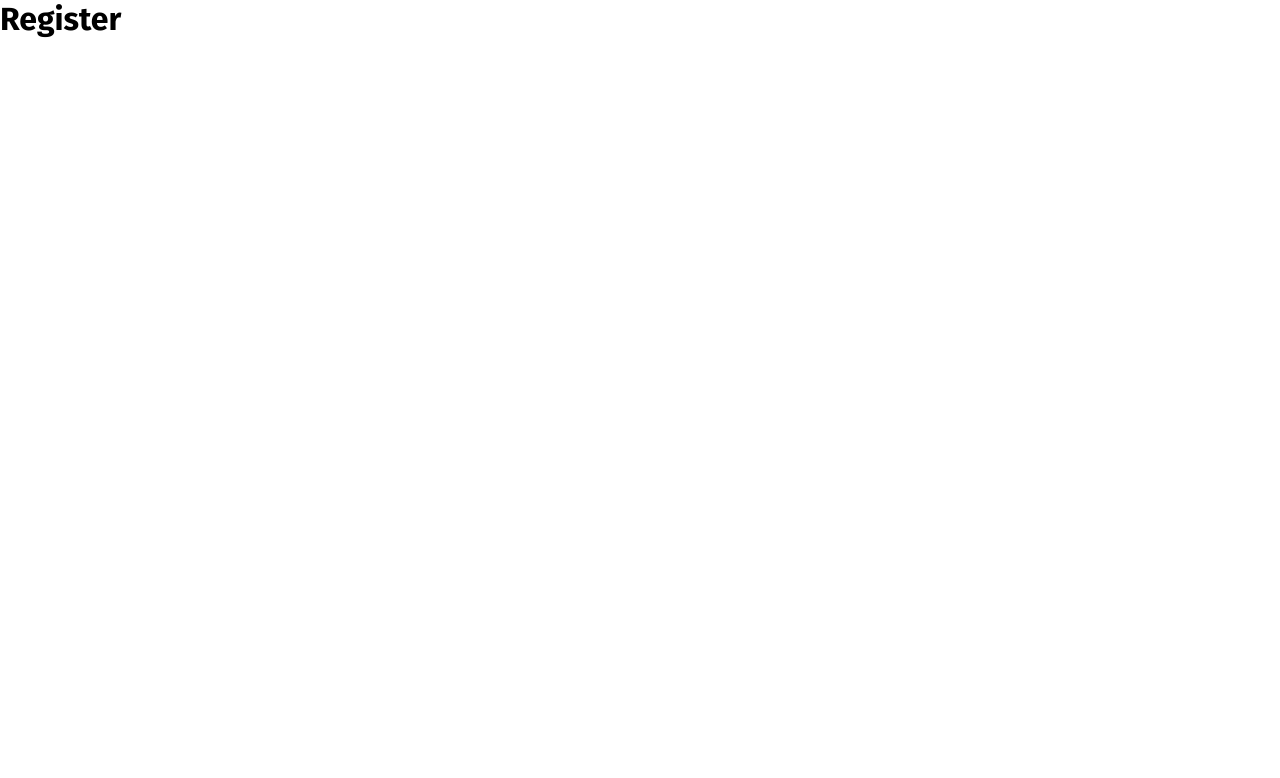
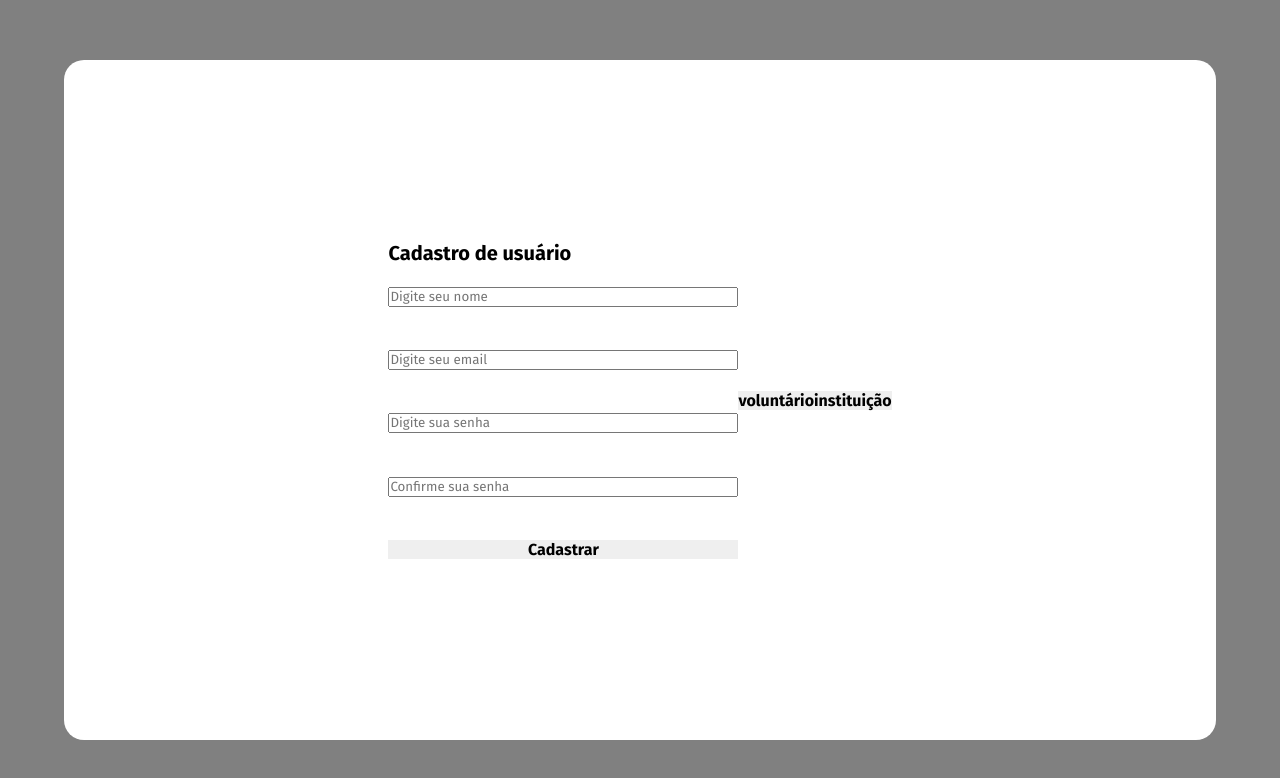
Before and after one commit to luanagomesz/sou-voluntario, a React (Create React App) app: page /Register in a window 1280 px wide. Shown: the top 778 px of the page. Built offline with nearby package versions, Linux system fonts and the light colour scheme; a web font is replaced by a local one.

Commit message:
feat: mvp form register

```diff
--- a/src/Pages/Register/index.jsx
+++ b/src/Pages/Register/index.jsx
@@ -1,7 +1,112 @@
+import { useForm } from "react-hook-form";
+import * as yup from "yup";
+import { yupResolver } from "@hookform/resolvers/yup";
+import { useState } from "react";
+
+import { Background, Modal, Form, Title } from "./style";
+
 export const Register = () => {
+  const [volunter, setVolunter] = useState(true);
+
+  const formSchema = yup.object().shape({
+    name: yup.string().required("Informe o seu nome").min(3, "Nome inválido"),
+    email: yup.string().required("Email obrigatório").email("Email inválido"),
+    password: yup.string().required("Insira uma senha").min(6, "Senha fraca"),
+    confirm_password: yup.string().required("Insira uma senha"),
+  });
+
+  const {
+    register,
+    handleSubmit,
+    formState: { errors },
+  } = useForm({
+    resolver: yupResolver(formSchema),
+  });
+
+  const onSubmit = (data) => console.log(data);
+
   return (
-    <div>
-      <h1>Register</h1>
-    </div>
+    <Background>
+      <Modal>
+
+        {volunter ? (
+          <>
+            <Form onSubmit={handleSubmit(onSubmit)}>
+            <Title>Cadastro de usuário</Title>
+              <input
+                type="text"
+                placeholder="Digite seu nome"
+                {...register("name")}
+              />
+              <p>{errors.name?.message}</p>
+
+              <input
+                type="text"
+                placeholder="Digite seu email"
+                {...register("email")}
+              />
+              <p>{errors.email?.message}</p>
+
+              <input
+                type="password"
+                placeholder="Digite sua senha"
+                {...register("password")}
+              />
+              <p>{errors.password?.message}</p>
+
+              <input
+                type="password"
+                placeholder="Confirme sua senha"
+                {...register("confirm_password")}
+              />
+              <p>{errors.confirm_password?.message}</p>
+
+              <button type="submit">Cadastrar</button>
+            </Form>
+          </>
+        ) : (
+          <>
+
+            <Form onSubmit={handleSubmit(onSubmit)}>
+            <Title>Cadastro de instituição</Title>
+              <input
+                type="text"
+                placeholder="Digite seu nome"
+                {...register("name")}
+              />
+              <p>{errors.name?.message}</p>
+
+              <input
+                type="text"
+                placeholder="Digite seu email"
+                {...register("email")}
+              />
+              <p>{errors.email?.message}</p>
+
+              <input
+                type="password"
+                placeholder="Digite sua senha"
+                {...register("password")}
+              />
+              <p>{errors.password?.message}</p>
+
+              <input
+                type="password"
+                placeholder="Confirme sua senha"
+                {...register("confirm_password")}
+              />
+              <p>{errors.confirm_password?.message}</p>
+
+              <button type="submit">Cadastrar</button>
+            </Form>
+          </>
+        )}
+
+        <div>
+          <button onClick={() => setVolunter(true)}>voluntário</button>
+          <button onClick={() => setVolunter(false)}>instituição</button>
+        </div>
+      </Modal>
+    </Background>
   );
 };
--- a/src/Pages/Register/style.js
+++ b/src/Pages/Register/style.js
@@ -0,0 +1,40 @@
+import styled from "styled-components";
+
+export const Background = styled.div`
+  min-height: 100vh;
+  width: 100vw;
+  background-color: grey;
+
+  display: flex;
+  align-items: center;
+  justify-content: center;
+`;
+
+export const Modal = styled.div`
+  width: 90vw;
+  height: 85vh;
+  border-radius: 20px;
+  background-color: #fff;
+
+  display: flex;
+  align-items: center;
+  align-content: space-around;
+  justify-content: center;
+  flex-wrap: wrap;
+`;
+
+export const Form = styled.form`
+
+height: 50%;
+width: 70%;
+max-width: 350px;
+display: flex;
+flex-direction: column;
+justify-content: space-around;
+
+`
+export const Title = styled.h2`
+
+width: 90%;
+font-size: 20px;
+`
```
Also changed, not shown: src/assets/Background.png (added), src/assets/Background.svg (added).
